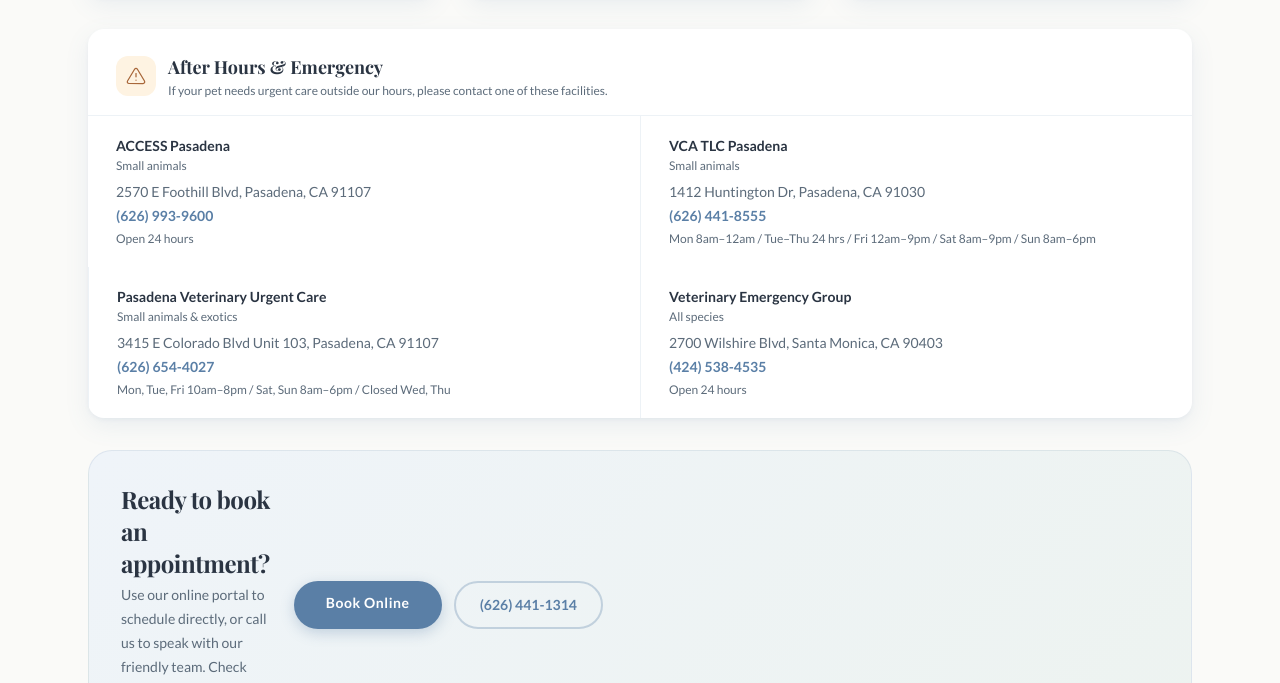
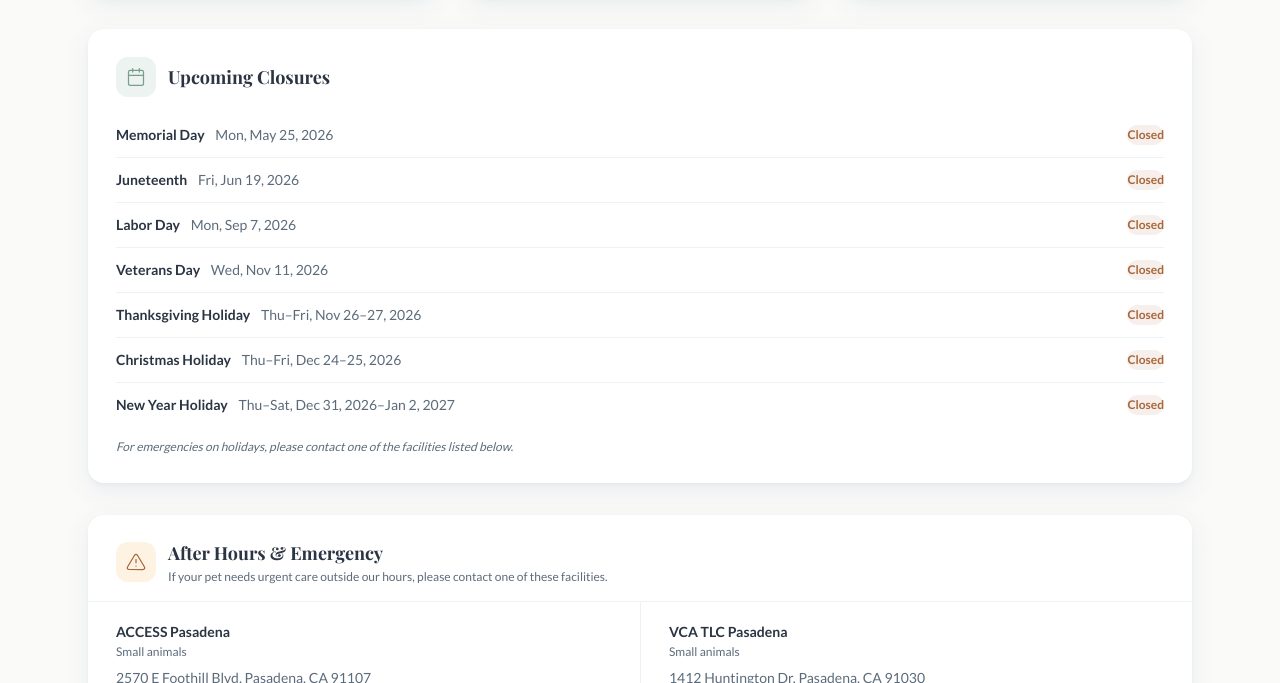
Before and after one commit to rchiangphoto-stack/SPAH-website, a plain HTML site: page contact.html in a window 1280 px wide. Shown: the part 757-1440 px from the top of the page. Drawn offline with nearby package versions, Linux system fonts and the light colour scheme.

Commit message:
Update contact.html

```diff
--- a/contact.html
+++ b/contact.html
@@ -192,6 +192,68 @@
             <p class="font-body text-xs text-muted mt-2 italic">Closed for lunch 1–2 PM everyday.</p>
           </div>
         </div>
+      </div>
+
+      <!-- Upcoming Closures -->
+      <div class="mt-8 bg-white rounded-2xl p-7 card-shadow">
+        <div class="flex items-center gap-3 mb-4">
+          <div class="w-10 h-10 rounded-xl flex items-center justify-center flex-shrink-0" style="background:#EDF3F0;">
+            <svg class="w-5 h-5" viewBox="0 0 24 24" fill="none" stroke="#7A9E8E" stroke-width="1.5" stroke-linecap="round" stroke-linejoin="round"><rect x="3" y="4" width="18" height="18" rx="2" ry="2"/><line x1="16" y1="2" x2="16" y2="6"/><line x1="8" y1="2" x2="8" y2="6"/><line x1="3" y1="10" x2="21" y2="10"/></svg>
+          </div>
+          <h3 class="font-display text-lg font-bold text-dark">Upcoming Closures</h3>
+        </div>
+        <div class="space-y-0 font-body text-sm">
+          <div class="flex items-center justify-between py-3 border-b border-sky/15">
+            <div>
+              <span class="font-bold text-dark">Memorial Day</span>
+              <span class="text-muted ml-2">Mon, May 25, 2026</span>
+            </div>
+            <span class="text-xs font-bold text-terra bg-terra/10 rounded-full px-2.5 py-0.5 whitespace-nowrap ml-3">Closed</span>
+          </div>
+          <div class="flex items-center justify-between py-3 border-b border-sky/15">
+            <div>
+              <span class="font-bold text-dark">Juneteenth</span>
+              <span class="text-muted ml-2">Fri, Jun 19, 2026</span>
+            </div>
+            <span class="text-xs font-bold text-terra bg-terra/10 rounded-full px-2.5 py-0.5 whitespace-nowrap ml-3">Closed</span>
+          </div>
+          <div class="flex items-center justify-between py-3 border-b border-sky/15">
+            <div>
+              <span class="font-bold text-dark">Labor Day</span>
+              <span class="text-muted ml-2">Mon, Sep 7, 2026</span>
+            </div>
+            <span class="text-xs font-bold text-terra bg-terra/10 rounded-full px-2.5 py-0.5 whitespace-nowrap ml-3">Closed</span>
+          </div>
+          <div class="flex items-center justify-between py-3 border-b border-sky/15">
+            <div>
+              <span class="font-bold text-dark">Veterans Day</span>
+              <span class="text-muted ml-2">Wed, Nov 11, 2026</span>
+            </div>
+            <span class="text-xs font-bold text-terra bg-terra/10 rounded-full px-2.5 py-0.5 whitespace-nowrap ml-3">Closed</span>
+          </div>
+          <div class="flex items-center justify-between py-3 border-b border-sky/15">
+            <div>
+              <span class="font-bold text-dark">Thanksgiving Holiday</span>
+              <span class="text-muted ml-2">Thu–Fri, Nov 26–27, 2026</span>
+            </div>
+            <span class="text-xs font-bold text-terra bg-terra/10 rounded-full px-2.5 py-0.5 whitespace-nowrap ml-3">Closed</span>
+          </div>
+          <div class="flex items-center justify-between py-3 border-b border-sky/15">
+            <div>
+              <span class="font-bold text-dark">Christmas Holiday</span>
+              <span class="text-muted ml-2">Thu–Fri, Dec 24–25, 2026</span>
+            </div>
+            <span class="text-xs font-bold text-terra bg-terra/10 rounded-full px-2.5 py-0.5 whitespace-nowrap ml-3">Closed</span>
+          </div>
+          <div class="flex items-center justify-between py-3">
+            <div>
+              <span class="font-bold text-dark">New Year Holiday</span>
+              <span class="text-muted ml-2">Thu–Sat, Dec 31, 2026–Jan 2, 2027</span>
+            </div>
+            <span class="text-xs font-bold text-terra bg-terra/10 rounded-full px-2.5 py-0.5 whitespace-nowrap ml-3">Closed</span>
+          </div>
+        </div>
+        <p class="font-body text-xs text-muted mt-3 italic">For emergencies on holidays, please contact one of the facilities listed below.</p>
       </div>
 
       <!-- After Hours -->
```
